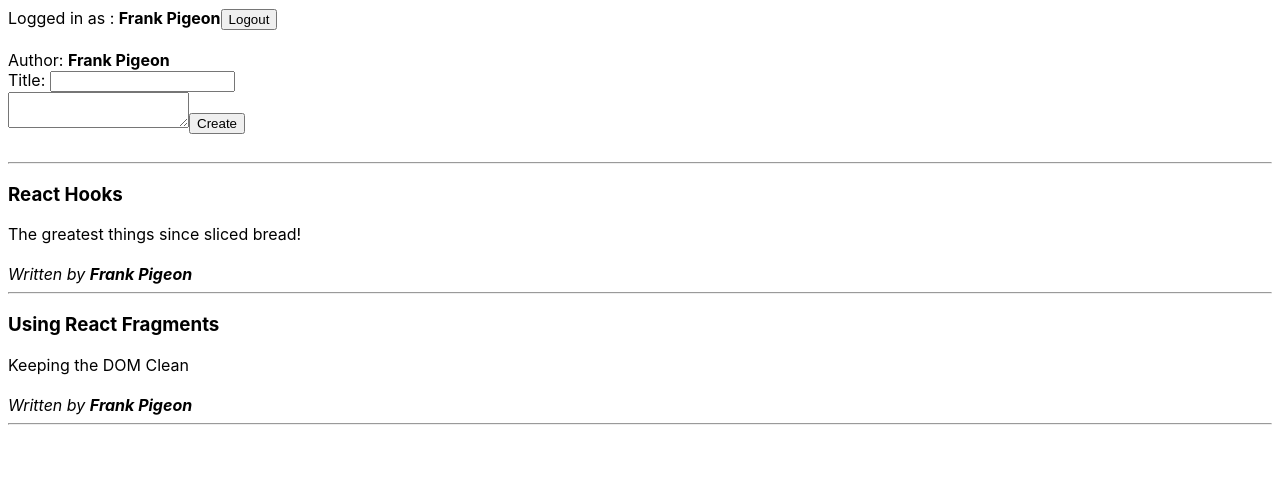
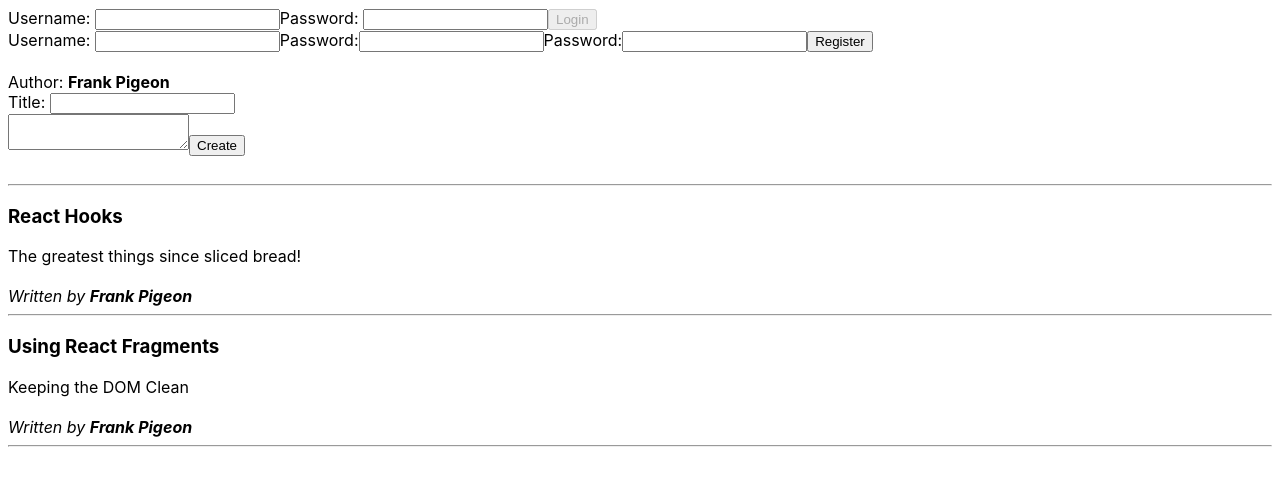
Before and after one commit to fpigeonjr/hooks-blog, a React (Create React App) app: page / in a window 1280 px wide. Shown: the top 486 px of the page. Built offline with nearby package versions, Linux system fonts and the light colour scheme.

Commit message:
adds functionailty to the login

```diff
--- a/src/user/Login.js
+++ b/src/user/Login.js
@@ -1,13 +1,22 @@
-import React from 'react'
+import React, { useState } from 'react'
 
-export default function Login() {
+export default function Login({ setUser }) {
+  const [username, setUsername] = useState('')
+  function handleUsername(e) {
+    setUsername(e.target.value)
+  }
   return (
-    <form onSubmit={e => e.preventDefault()}>
+    <form
+      onSubmit={e => {
+        e.preventDefault()
+        setUser(username)
+      }}
+    >
       <label htmlFor="login-username">Username: </label>
-      <input type="text" name="login-username" id="login-username" />
+      <input value={username} onChange={handleUsername} type="text" name="login-username" id="login-username" />
       <label htmlFor="login-password">Password: </label>
       <input type="password" name="login-password" id="login-password" />
-      <input type="submit" value="Login" />
+      <input type="submit" value="Login" disabled={username.length === 0} />
     </form>
   )
 }
--- a/src/user/UserBar.js
+++ b/src/user/UserBar.js
@@ -1,18 +1,18 @@
-import React from 'react'
+import React, { useState } from 'react'
 
 import Login from './Login'
 import Logout from './Logout'
 import Register from './Register'
 
 export default function UserBar() {
-  const user = 'Frank Pigeon'
+  const [user, setUser] = useState('')
   if (user) {
-    return <Logout user={user} />
+    return <Logout user={user} setUser={setUser} />
   } else {
     return (
       <>
-        <Login />
-        <Register />
+        <Login setUser={setUser} />
+        <Register setUser={setUser} />
       </>
     )
   }
```
